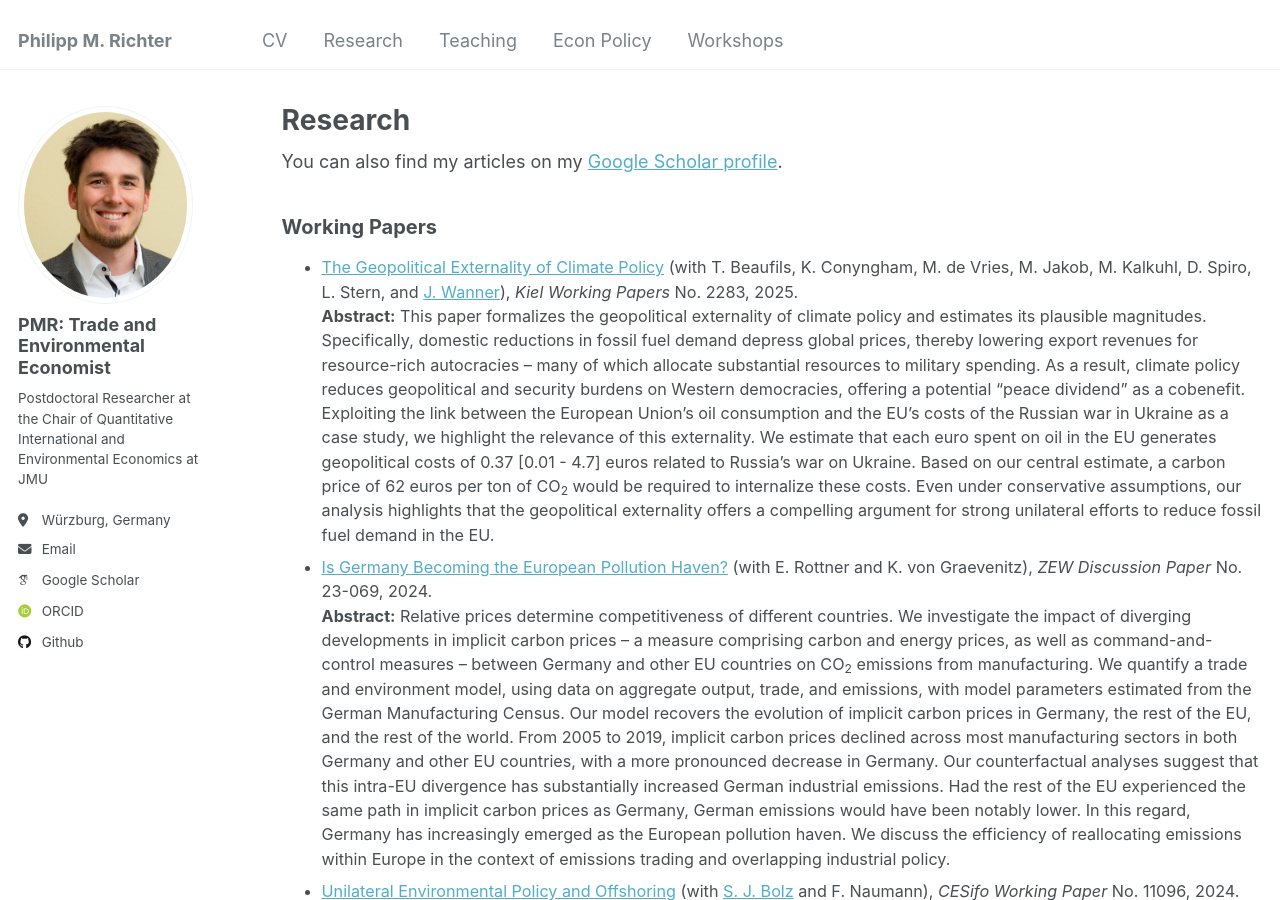
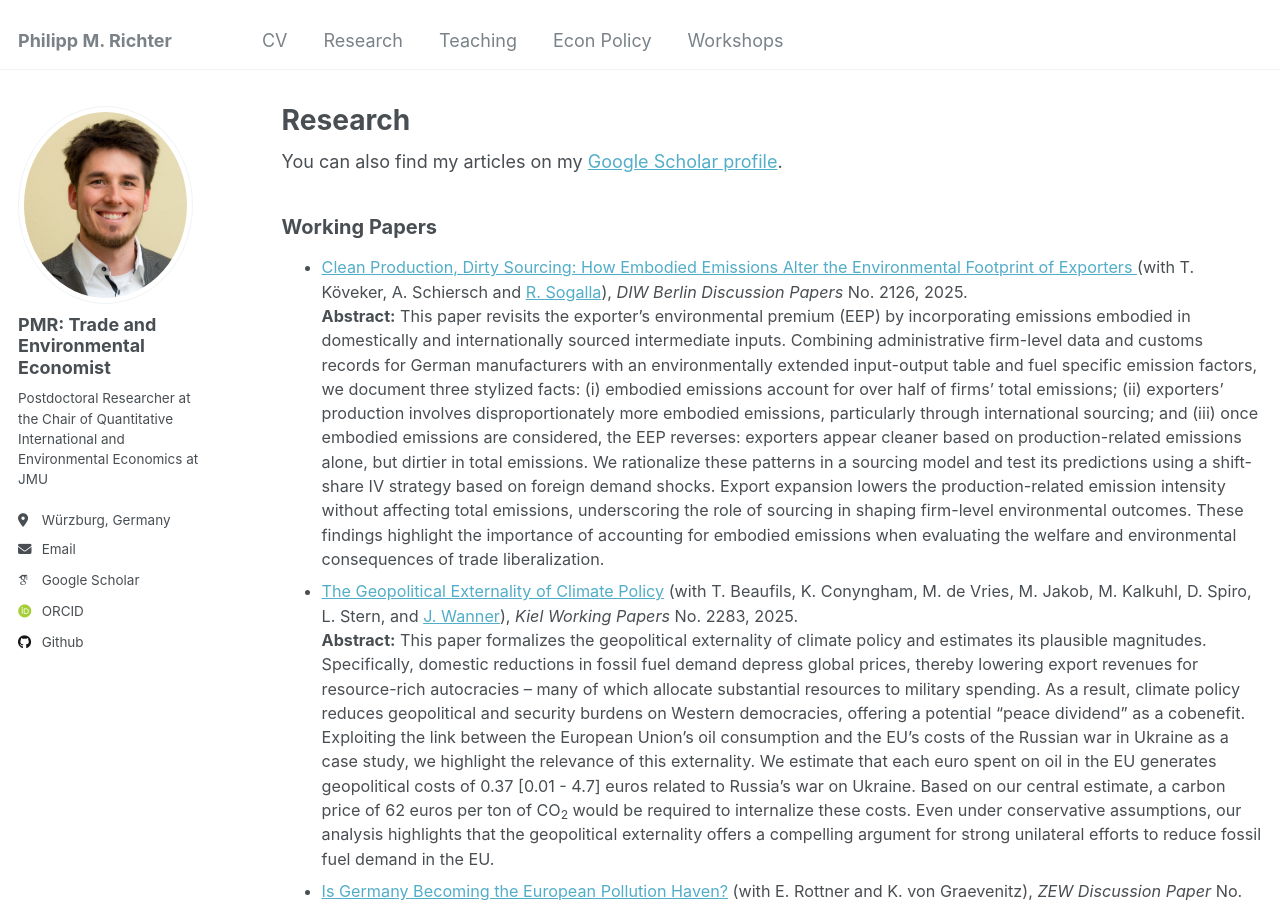
Before and after one commit to PhMRichter/PhMRichter.github.io, a Jekyll site: the page built from _pages/research.html, in a window 1280 px wide and 900 px high. Built offline with Jekyll 4.4.1, drawn with Linux system fonts in a browser that asks for light colours; some web fonts are replaced; some of the changed text lies outside the part shown.

Commit message:
Update research.html

```diff
--- a/_pages/research.html
+++ b/_pages/research.html
@@ -13,6 +13,14 @@ author_profile: true
 
 <ul  style="font-size: 0.9em;">
    <li>
+    <a href="https://www.diw.de/de/diw_01.c.967394.de/publikationen/diskussionspapiere/2025_2126/clean_production__dirty_sourcing__how_embodied_emissions_alter_the_environmental_footprint_of_exporters.html" target="_blank">
+     Clean Production, Dirty Sourcing: How Embodied Emissions Alter the Environmental Footprint of Exporters </a> (with T. Köveker, A. Schiersch and <a href="https://sites.google.com/view/robinsogalla" target="_blank">R. Sogalla</a>), <i>DIW Berlin Discussion Papers</i> No. 2126, 2025. <br> <b>Abstract:</b>
+     This paper revisits the exporter’s environmental premium (EEP) by incorporating emissions embodied in domestically and internationally sourced intermediate inputs. Combining administrative firm-level data and customs records for German manufacturers with an environmentally extended input-output table and fuel specific emission factors,
+     we document three stylized facts: (i) embodied emissions account for over half of firms’ total emissions; (ii) exporters’ production involves disproportionately more embodied emissions, particularly through international sourcing; and (iii) once embodied emissions are considered, the EEP reverses:
+     exporters appear cleaner based on production-related emissions alone, but dirtier in total emissions. We rationalize these patterns in a sourcing model and test its predictions using a shift-share IV strategy based on foreign demand shocks.
+     Export expansion lowers the production-related emission intensity without affecting total emissions, underscoring the role of sourcing in shaping firm-level environmental outcomes. These findings highlight the importance of accounting for embodied emissions when evaluating the welfare and environmental consequences of trade liberalization.
+    </li>
+  <li>
     <a href="https://www.ifw-kiel.de/publications/the-geopolitical-externality-of-climate-policy-34002/" target="_blank">
      The Geopolitical Externality of Climate Policy</a> (with T. Beaufils, K. Conyngham, M. de Vries, M. Jakob, M. Kalkuhl, D. Spiro, L. Stern, and <a href="http://joschkawanner.de" target="_blank">J. Wanner</a>), <i>Kiel Working Papers</i> No. 2283, 2025. <br> <b>Abstract:</b>
      This paper formalizes the geopolitical externality of climate policy and estimates its plausible magnitudes. Specifically, domestic reductions in fossil fuel demand depress global prices, thereby lowering export revenues for resource-rich autocracies – many of which allocate
@@ -115,9 +123,6 @@ author_profile: true
 
 <ul  style="font-size: 0.9em;">
   <li>
-   Heterogeneous Sourcing, CO<sub>2</sub> Emissions, and Exporting (with T. Köveker, A. Schiersch and <a href="https://sites.google.com/view/robinsogalla" target="_blank">R. Sogalla</a>)
-  </li>
-  <li>
    <a href="https://github.com/PhMRichter/BCA-Shifting/blob/main/Richter_Wanner_BCA_Emissions_Shifting.pdf" target="_blank"> The Impact of Border Carbon Adjustment on Global Emissions Shifting</a> (with <a href="http://joschkawanner.de" target="_blank">J. Wanner</a>)
   </li>
   <li>
```
